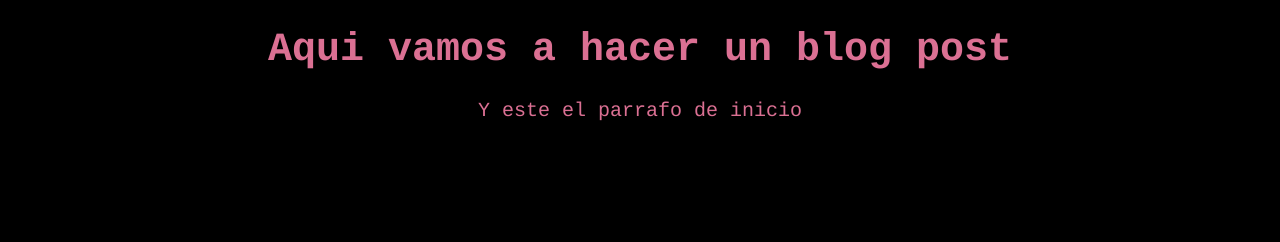
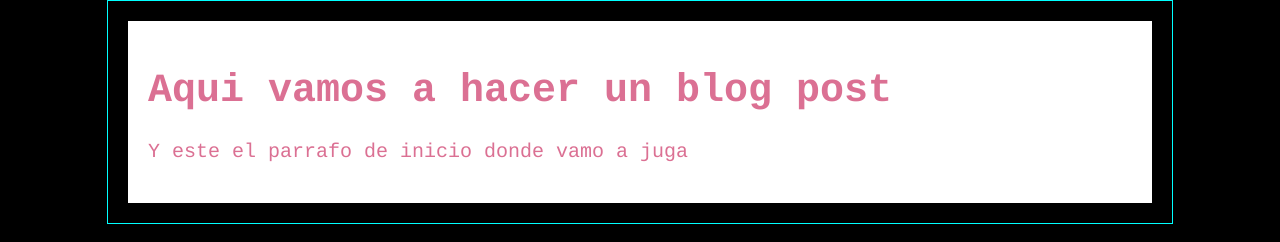
Before and after one commit to RiSuis/Hyperblog-1, a plain HTML site: page index.html in a window 1280 px wide. Drawn offline with Linux system fonts and the light colour scheme.

Commit message:
Commit al master del blogpost

```diff
--- a/index.html
+++ b/index.html
@@ -8,7 +8,11 @@
     <title>El titulo del post</title>
 </head>
 <body>
-    <h1>Aqui vamos a hacer un blog post</h1>
-    <p>Y este el parrafo de inicio</p>
+    <div id="container">
+        <div id="post">
+            <h1>Aqui vamos a hacer un blog post</h1>
+            <p>Y este el parrafo de inicio donde vamo a juga</p>
+        </div>
+    </div>
 </body>
 </html>
```
